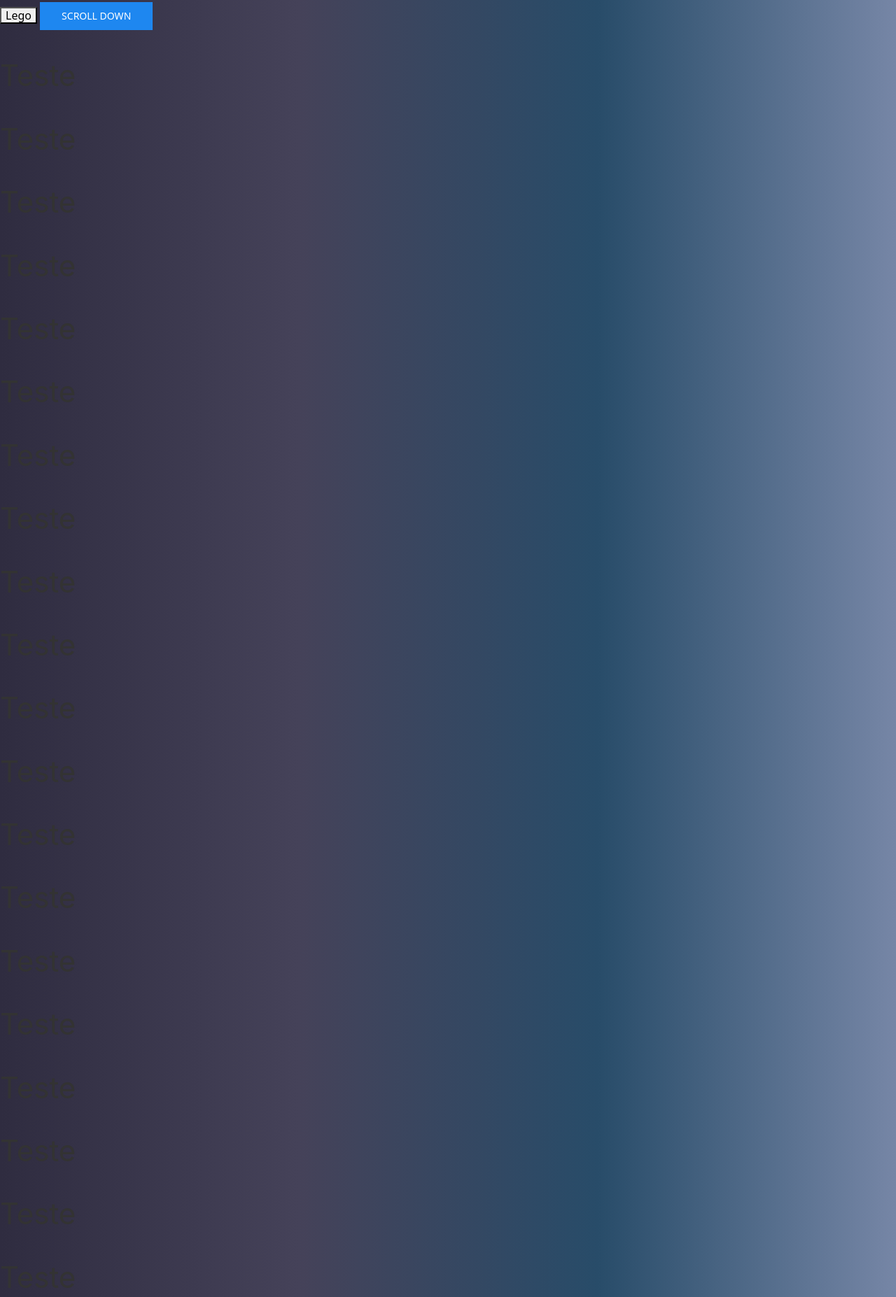
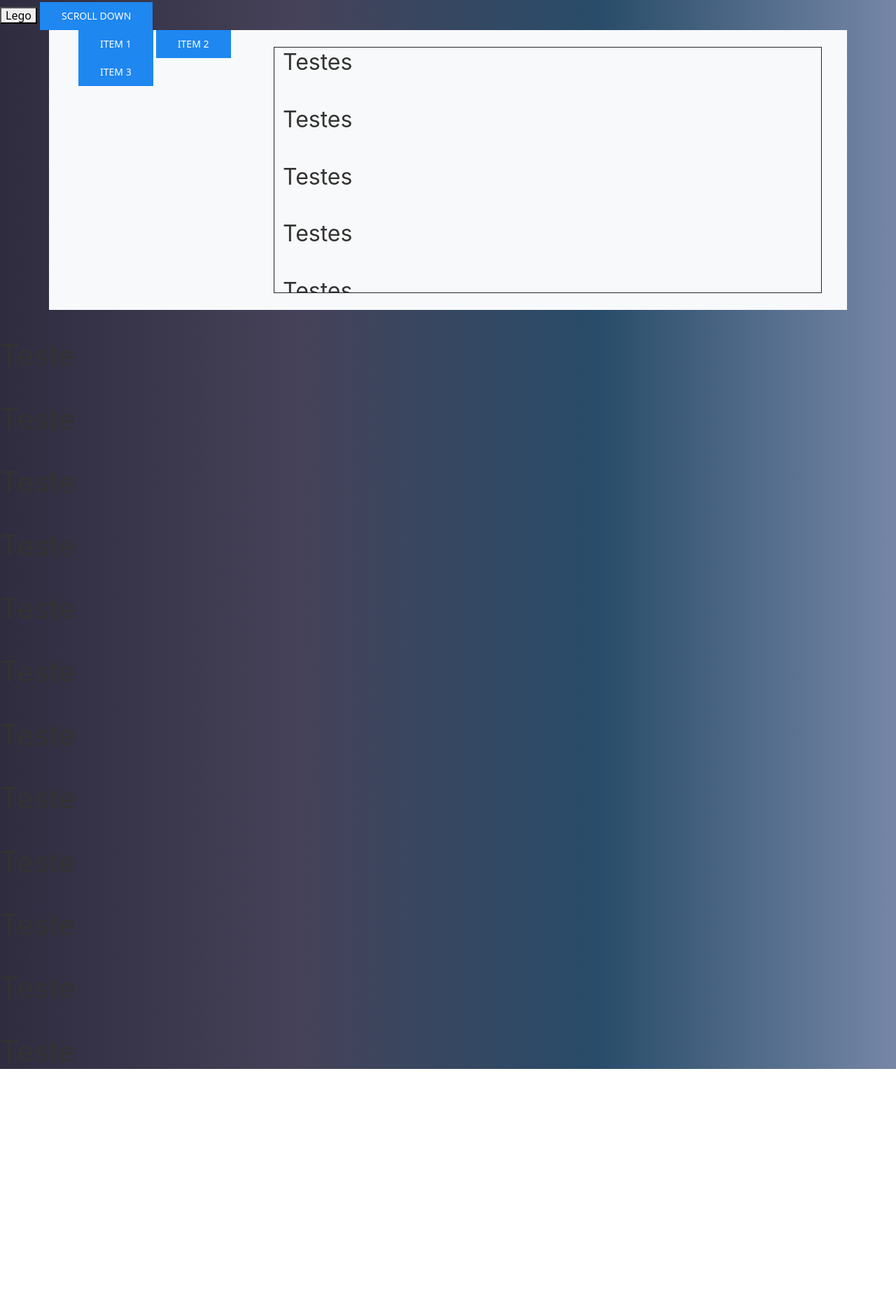
Before and after one commit to jgabrielfdc/Portifolio, a plain HTML site: page portifolio.html in a window 1280 px wide. Shown: the part 163-2017 px from the top of the page at 70% size. After the commit the page ends 1711 px from the top, so only its background shows below. Drawn offline with nearby package versions, Linux system fonts and the light colour scheme.

Commit message:
-Adição da Biblioteca UIKit

```diff
--- a/portifolio.html
+++ b/portifolio.html
@@ -22,7 +22,7 @@
     <title>Portifólio / João Gabriel \ Dev FullStack</title>
 </head>
 
-<body class="bg-ocean">
+<body class="bg-ocean text-light">
 
 
     <section id="sobre_mim">
@@ -37,6 +37,56 @@
 
         <a class="uk-button uk-button-primary" href="#tst" uk-scroll>Scroll down</a>
     </section>
+
+    <div class="container bg-light" >
+        <div class="row">
+            <div class="col-3">
+                <ul>
+                    <li>
+                        <a class="uk-button uk-button-primary" href="#tst1" id="item1">Item 1</a>
+                        <a class="uk-button uk-button-primary" href="#tst2" id="item2">Item 2</a>
+                        <a class="uk-button uk-button-primary" href="#tst3" id="item3">Item 3</a>
+                    </li>
+                </ul>
+            </div>
+
+            <div class="col-9 px-5 py-4" style="height:400px;">
+                <div class="row border border-dark h-100" style="overflow-y: scroll;" id="itens">
+                    <div class="col-12">
+                        <h2>Testes</h2>
+                        <h2>Testes</h2>
+                        <h2>Testes</h2>
+                        <h2>Testes</h2>
+                        <h2>Testes</h2>
+                        <h2 class="bg-warning" id="tst1">Testes</h2>
+                        <h2>Testes</h2>
+                        <h2>Testes</h2>
+                        <h2>Testes</h2>
+                        <h2>Testes</h2>
+                        <h2>Testes</h2>
+                        <h2>Testes</h2>
+                        <h2>Testes</h2>
+                        <h2>Testes</h2>
+                        <h2>Testes</h2>
+                        <h2>Testes</h2>
+                        <h2 class="bg-danger" id="tst2">Testes</h2>
+                        <h2>Testes</h2>
+                        <h2>Testes</h2>
+                        <h2>Testes</h2>
+                        <h2>Testes</h2>
+                        <h2>Testes</h2>
+                        <h2>Testes</h2>
+                        <h2>Testes</h2>
+                        <h2>Testes</h2>
+                        <h2>Testes</h2>
+                        <h2>Testes</h2>
+                        <h2 class="bg-success" id="tst3">Testes</h2>
+                    </div>
+                </div>
+            </div>
+        </div>
+    </div>
+
     <h1>Teste</h1>
     <h1>Teste</h1>
     <h1>Teste</h1>
@@ -49,38 +99,6 @@
     <h1>Teste</h1>
     <h1>Teste</h1>
     <h1>Teste</h1>
-    <h1>Teste</h1>
-    <h1>Teste</h1>
-    <h1>Teste</h1>
-    <h1>Teste</h1>
-    <h1>Teste</h1>
-    <h1>Teste</h1>
-    <h1>Teste</h1>
-    <h1>Teste</h1>
-    <h1>Teste</h1>
-    <h1>Teste</h1>
-    <h1>Teste</h1>
-    <h1>Teste</h1>
-    <h1>Teste</h1>
-    <h1>Teste</h1>
-    <h1>Teste</h1>
-    <h1>Teste</h1>
-    <h1>Teste</h1>
-    <h1>Teste</h1>
-    <h1>Teste</h1>
-    <h1>Teste</h1>
-    <h1>Teste</h1>
-    <h1>Teste</h1>
-    <h1>Teste</h1>
-    <h1>Teste</h1>
-    <h1>Teste</h1>
-    <h1>Teste</h1>
-    <h1>Teste</h1>
-    <h1>Teste</h1>
-    <h1>Teste</h1>
-    <h1>Teste</h1>
-    <h1 class="bg-success" id="tst">Teste</h1>
-
     <!-- Links JavaScript -->
     <script src="https://cdn.jsdelivr.net/npm/bootstrap@5.3.3/dist/js/bootstrap.bundle.min.js"
         integrity="sha384-YvpcrYf0tY3lHB60NNkmXc5s9fDVZLESaAA55NDzOxhy9GkcIdslK1eN7N6jIeHz"
--- a/script.js
+++ b/script.js
@@ -5,4 +5,20 @@ $(document).ready(function() {
       $("html body *").addClass("border border-warning rounded ui-widget-content d-inline-block user-select-none")
       $("html body *").draggable();
    })
+
+   $("#item1").click(function() {
+      $('#itens').animate({
+        scrollTop: $("#tst1").position().top
+      }, 500);
+    });
+    $("#item2").click(function() {
+      $('#itens').animate({
+        scrollTop: $("#tst2").position().top
+      }, 500);
+    });
+    $("#item3").click(function() {
+      $('#itens').animate({
+        scrollTop: $("#tst3").position().top
+      }, 500);
+    });
 });
```
